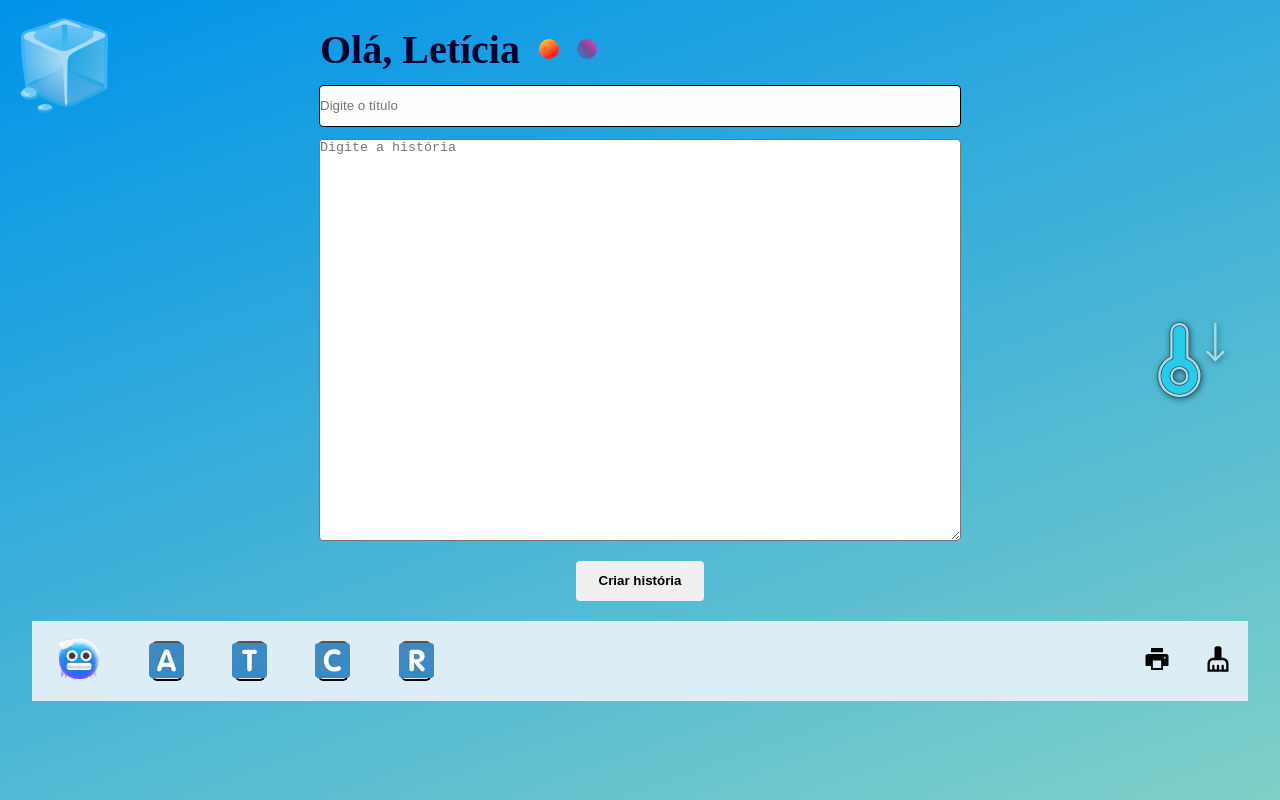
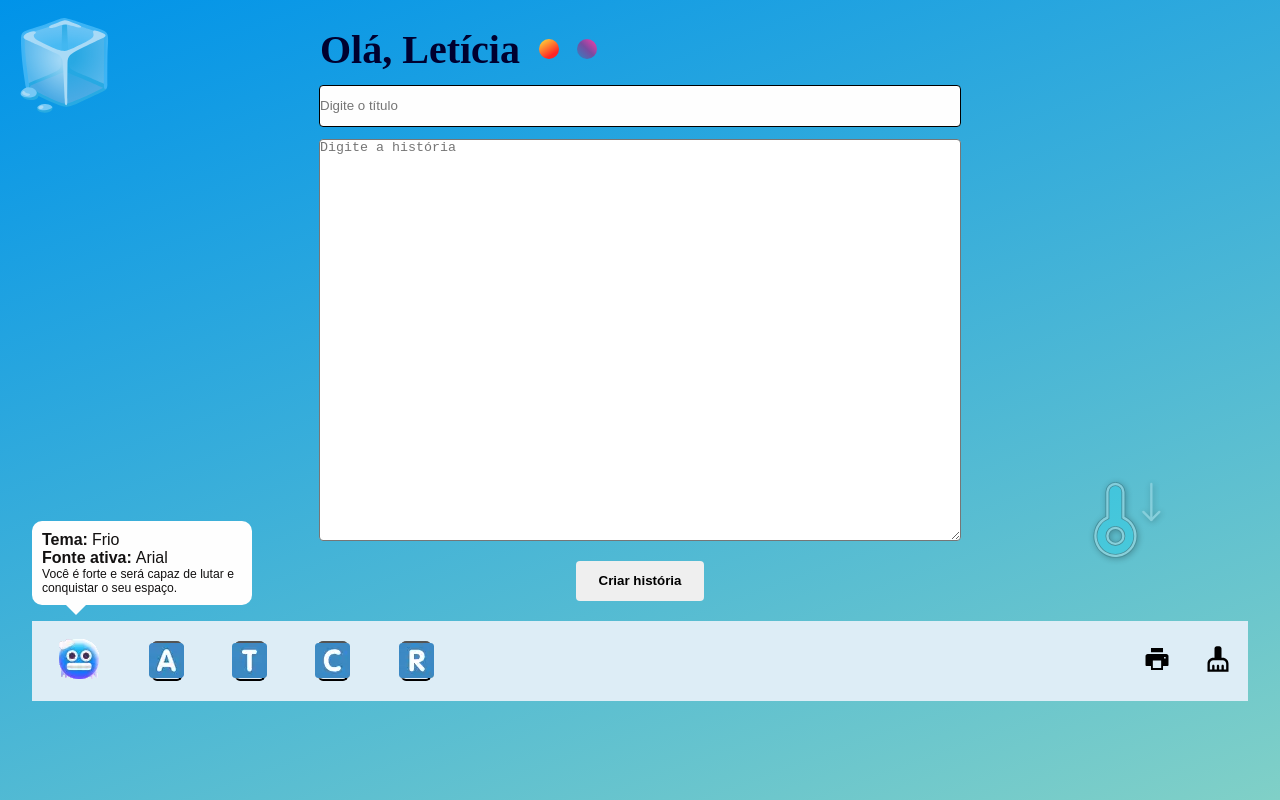
Before and after one commit to FilipeSall/story-teller-print-generator, a React (Vite) app: page / in a window 1280 px wide. Built offline with nearby package versions, Linux system fonts and the light colour scheme.

Commit message:
ajustando CSS

```diff
--- a/src/App.css
+++ b/src/App.css
@@ -175,9 +175,9 @@
 .imagetermo{
   position: absolute;
   width: 80px;
-  left: 90%;
-  top: 40%;
-  opacity: 0.5;
+  left: 85%;
+  top: 60%;
+  opacity: 0.25;
   transition: .3s ease-in-out;
   filter: drop-shadow(1px 1px 3px black);
 }
@@ -276,6 +276,12 @@
 
   .themeBtn_container{
     justify-content: space-around;
-    margin-left: 6px;
+    padding: 2px;
+    gap: 2px;
   }
 }
+@media screen and (max-width:550px) {
+  .print_container-font--wrapper{
+    width: 75%;
+  }
+}
--- a/src/components/icon_btn/IconBtn.tsx
+++ b/src/components/icon_btn/IconBtn.tsx
@@ -10,7 +10,7 @@ interface IconBtnProps {
 function IconBtn({ icon }: IconBtnProps) {
 
     const { theme, font } = useGlobalContext();
-    const [show, setShow] = useState(false);
+    const [show, setShow] = useState(true);
     const [randomMessageIndex, setRandomMessageIndex] = useState(0);
 
     const handleClick = () => {
```
